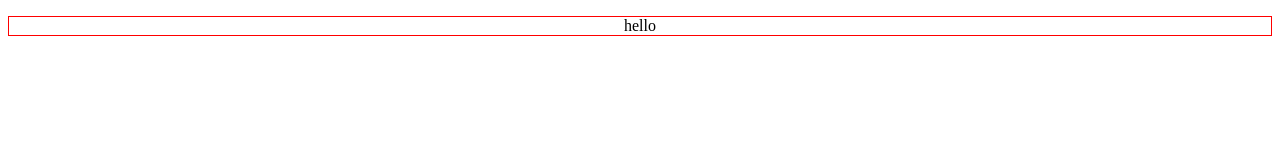
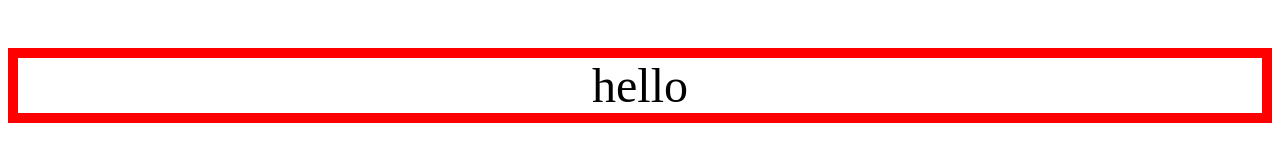
Before and after one commit to AaronMaywood/CSS-Transition-Sample, a plain HTML site: page index.html in a window 1280 px wide. Drawn offline with Linux system fonts and the light colour scheme.

Commit message:
文字を大きくした

```diff
--- a/index.html
+++ b/index.html
@@ -6,8 +6,9 @@
     <title>Document</title>
     <style>
         #target {
-            border: 1px solid red;
+            border: 10px solid red;
             text-align: center;
+			font-size: 3rem;
             /* トランジションの指定 */
             transition: all 1s ease;
             opacity: 1;            /* 初期値のため省略可 */
@@ -18,7 +19,7 @@
         #target:hover {
             /* 一部のプロパティを変更するとこで、その変化がアニメーションとして表現される */
             opacity: 0;
-            transform: scale(10.1);
+            transform: scale(2.0);
         }
     </style>
 </head>
```
